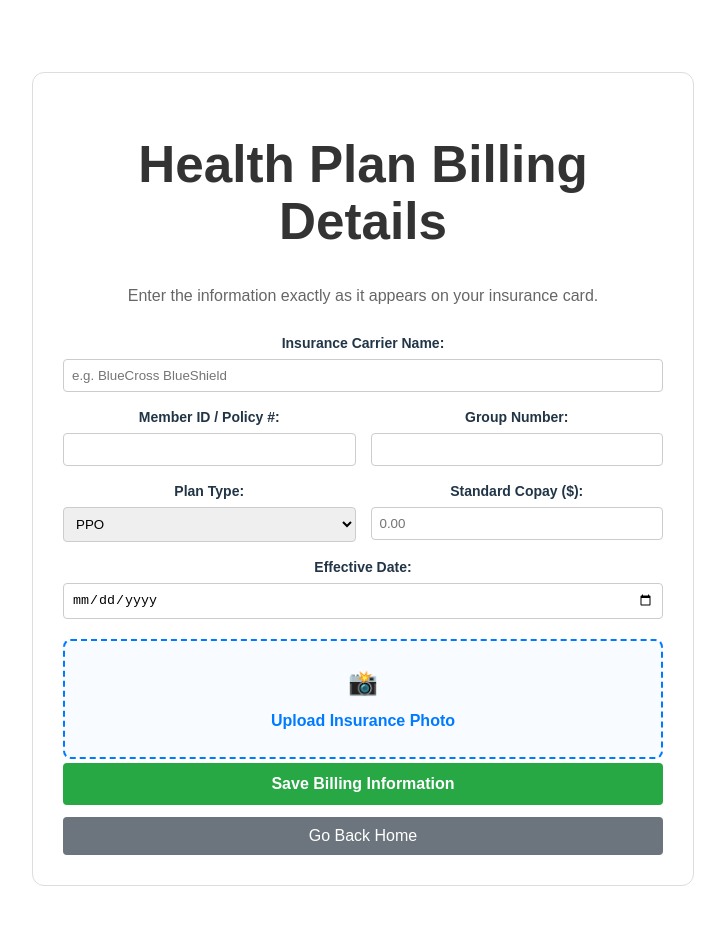
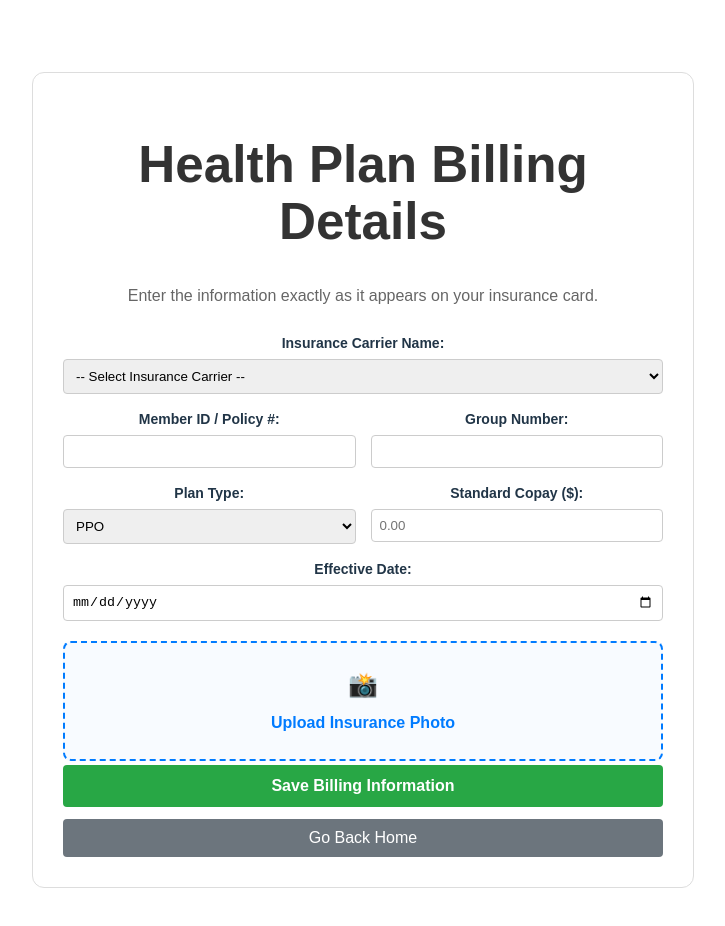
Before and after one commit to INSO4151-Spring2026/ClinicHub, a React (Vite) app in the folder clinic-hub/: page /plan in a window 1280 px wide. Shown: the top 926 px of the page, without its empty margins (277-1002 px from the left). Built offline with nearby package versions, Linux system fonts and the light colour scheme.

Commit message:
Updated Plan page. Changed insrurance carrier name to a drop down instead of an  input box.

```diff
--- a/clinic-hub/src/Plan_page.jsx
+++ b/clinic-hub/src/Plan_page.jsx
@@ -60,15 +60,22 @@ function Plan_page() {
         {/* Insurance Carrier */}
         <div style={groupStyle}>
           <label style={labelStyle}>Insurance Carrier Name:</label>
-          <input
-            type="text"
+          <select
             name="carrierName"
             value={billingData.carrierName}
             onChange={handleChange}
-            placeholder="e.g. BlueCross BlueShield"
             required
             style={inputStyle}
-          />
+          >
+            <option value="">-- Select Insurance Carrier --</option>
+            <option value="BlueCross BlueShield">BlueCross BlueShield</option>
+            <option value="Aetna">Aetna</option>
+            <option value="UnitedHealthcare">UnitedHealthcare</option>
+            <option value="Cigna">Cigna</option>
+            <option value="Medicare">Medicare</option>
+            <option value="Medicaid">Medicaid</option>
+            <option value="Self-Pay">Self-Pay / No Insurance</option>
+          </select>
         </div>
 
         {/* Member ID & Group Number */}
@@ -131,7 +138,7 @@ function Plan_page() {
             style={inputStyle}
           />
         </div>
-{/* --- Insurance PHOTO BOX --- */}
+        {/* Insurance PHOTO BOX */}
         <div style={{
           marginTop: '20px',
           padding: '20px',
@@ -167,7 +174,7 @@ function Plan_page() {
           )}
 
         </div>
-        {/* ------------------------------- */}
+        {/*Save and back button */}
 
         <label style={{ display: 'block', marginBottom: '4px' }}></label>
         <button type="submit" style={{ width: '100%', padding: '12px', backgroundColor: '#28a745', color: 'white', border: 'none', borderRadius: '4px', cursor: 'pointer', fontSize: '16px', fontWeight: 'bold' }}>
```
